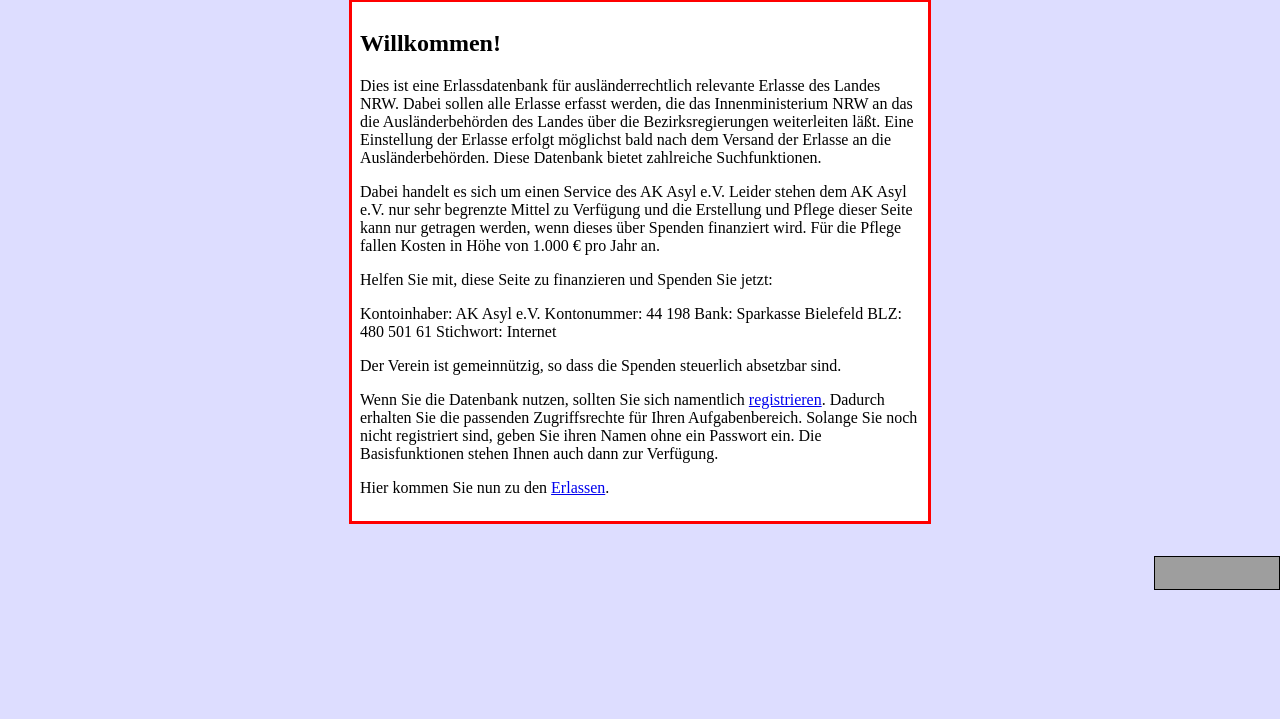
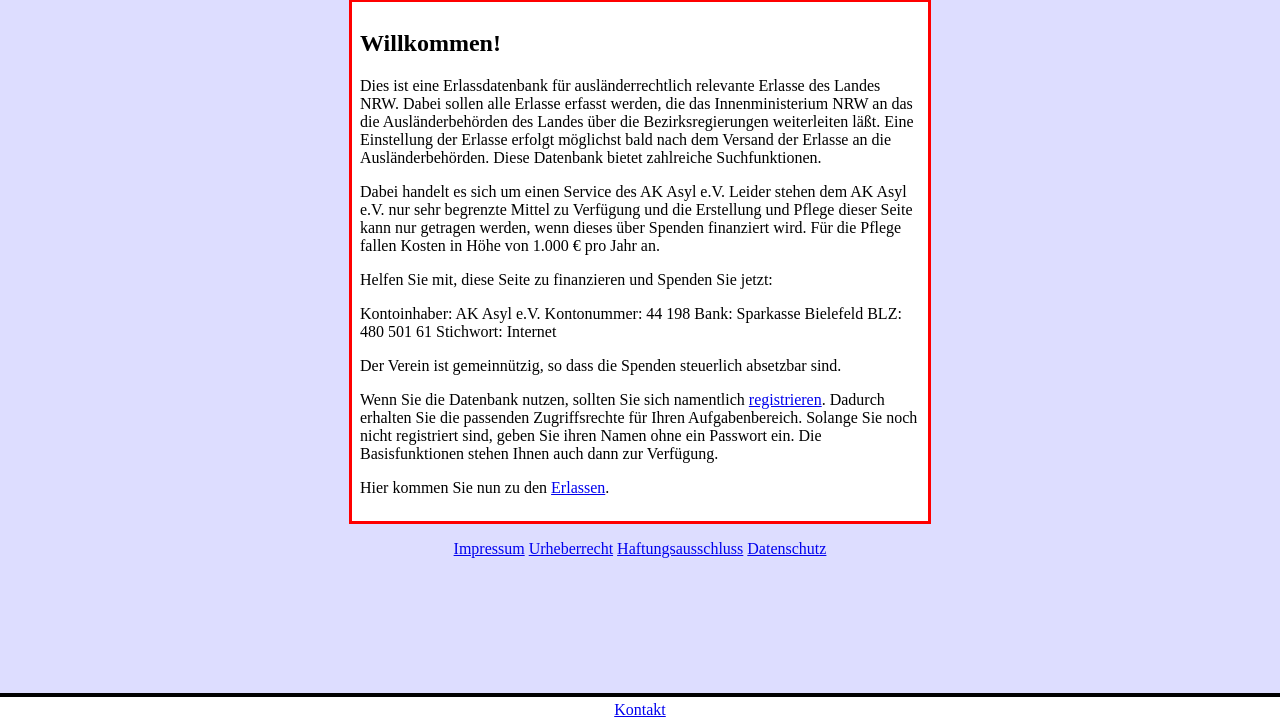
Before and after one commit to BackupTheBerlios/erlassdb, a PHP site: page / in a window 1280 px wide. Shown: the part 81-800 px from the top of the page. Run offline with PHP 8.4, Linux system fonts and the light colour scheme; grey boxes are pictures that could not be loaded.

Commit message:
impressum

```diff
--- a/html/index.html
+++ b/html/index.html
@@ -82,7 +82,7 @@
         <div class="errorbox"><h2>E-Mail vorhanden!</h2>
             Ihre E-Mailadresse ist bereits registriert. Falls Sie ihr Passwort
             vergessen haben, können Sie ein <a href="./?newPassword">neues
-            Passwort</a> beantragen.
+                Passwort</a> beantragen.
         </div>
         <!-- end missing_insert -->
         <form action="./" method="post">
@@ -499,8 +499,85 @@
             </form>
         </div>
         <!-- end themen -->
-        <div style="margin-top:2em; text-align:right;">
+        <!--div style="margin-top:2em; text-align:right;">
             <a href="http://developer.berlios.de" title="BerliOS Developer"> <img src="http://developer.berlios.de/bslogo.php?group_id=11808" width="124px" height="32px" alt="BerliOS Developer Logo" style="border: 1px solid black;"/></a>
+        </div-->
+        <div class="menu_bottom"
+             <div class="volatile_link">
+                <a href="#">Kontakt</a>
+                <div class="volatile">
+                    <h2>Kontakt</h2>
+                    <p>
+                        Frank Gockel<br />
+                        Tel.: 0700-22997711<br />
+                        e-Mail: Gockel@<span style="display: none;">ich-will-keinen-spam</span>gegenAbschiebehaft.de
+                    </p>
+                </div></div>
+            <div class="volatile_link">
+                <a href="#">Impressum</a>
+                <div class="volatile">
+                    <p>Angaben nach &sect; 6 TDG:</p>
+                    <p>Frank Gockel, P&ouml;ppinghauser Str. 20, 32576 Detmold</p>
+                    <p>V.i.S.d.P.: Frank Gockel, P&ouml;ppinghauser Str. 20, 32756 Detmold</p>
+                </div>
+            </div>
+            <div class="volatile_link">
+                <a href="#">Urheberrecht</a>
+                <div class="volatile">
+                    <p>&copy; Texte Frank Gockel<br/>
+                        &copy; Programmierung und Gestaltung: Frank Gockel<br/>
+                        &copy; Fotos, Bilder und Grafiken, die nicht gekennzeichnet, sind Frank Gockel<br/>
+                        &copy; gekennzeichnete Fotos verantwortliche Fotografen.
+                    </p>
+                    <p>
+                        Nachdruck der Texte nur mit Quellenangaben und
+                        Zusendung eines Belegexemplars. Nachdruck der Fotos nur mit Erlaubnis
+                        der geistigen Eigent&uuml;mer erlaubt.
+                    </p>
+                </div>
+            </div>
+            <div class="volatile_link">
+                <a href="#">Haftungsausschluss</a>
+                <div class="volatile">
+                    <p>Haftungsausschluss</p>
+                    <p>Die Redaktion &uuml;bernimmt keinerlei Gew&auml;hr f&uuml;r die
+                        Aktualit&auml;t, Korrektheit, Vollst&auml;ndigkeit oder Qualit&auml;t. F&uuml;r Sch&auml;den,
+                        welche durch die Nutzung oder Nichtnutzung der dargebotenen
+                        Informationen bzw. durch die Nutzung fehlerhafter und unvollst&auml;ndiger
+                        Informationen verursacht wurden, kann keine Haftung &uuml;bernommen werden.&nbsp;
+                    </p>
+                    <p>Sofern mit "Links" auf andere Seiten direkt oder
+                        indirekt verwiesen wird, kann die Redaktion f&uuml;r deren Inhalte und
+                        Gestaltung keine Haftung &uuml;bernehmen, da darauf kein Einfluss besteht.
+                        Soweit solche "gelinkten" Seiten rechtswidrige Inhalte haben oder die
+                        Rechte Dritter verletzen, distanziert sich die Redaktion ausdr&uuml;cklich
+                        von diesen Seiten.</p>
+                </div>
+            </div>
+            <div class="volatile_link">
+                <a href="#">Datenschutz</a>
+                <div class="volatile">
+                    <p>Datenschutz</p>
+                    <p>
+                        Inhalte und Adressen von Zusendungen (dazu geh&ouml;ren
+                        e-mails und Eingaben in die "Bestellliste") werden unbeteiligten
+                        Dritten nicht zug&auml;nglich gemacht und zu keinem anderen Zweck verwendet.
+                    </p>
+                    <p>Beachten Sie bitte, dass in den &ouml;ffentlich
+                        zug&auml;nglichen Bereichen (Linkliste) auch der eingegebene Name und die
+                        email-Adresse ver&ouml;ffentlicht werden. </p>
+                    <p>
+                        Es besteht keinerlei Anspruch auf eine Ver&ouml;ffentlichung eines eingegebenen Beitrages in diesen Bereichen.
+                    </p>
+                    <p>Jeder Zugriff auf dieses Internetangebot wird in
+                        einer Protokolldatei gespeichert. Die Daten in der Protokolldatei sind
+                        nicht personenbezogen. Es ist somit nicht nachvollziehbar, auf welche
+                        Seiten Sie zugegriffen, bzw. welche Dateien Sie abgerufen haben. Die
+                        gespeicherten Daten werden nur zur Optimierung des Internetangebotes
+                        ausgewertet. Eine Weitergabe an Dritte, zu kommerziellen noch zu
+                        nichtkommerziellen Zwecken, findet nicht statt. </p>
+                </div>
+            </div>
         </div>
 
     </body>
--- a/style.css
+++ b/style.css
@@ -135,3 +135,32 @@ fieldset label[for="NfD"]:after {
 fieldset textarea {
     width: 100%;
 }
+
+div.menu_bottom {
+    background-color: white;
+    border-top: 0.3em solid #000;
+    padding-top: .5ex;
+    position: fixed;
+    bottom: 0;
+    width: 100%;
+}
+
+div.volatile {
+    position: fixed;
+    bottom: 1em;
+    width: 100%;
+    display: none;
+    background-color: white;
+    color: black;
+    padding: 1em;
+    border: 1ex solid black;
+    border-style: outset;
+}
+
+div.volatile_link {
+    display: inline;
+}
+
+div.volatile_link:hover div.volatile {
+    display: block;
+}
```
